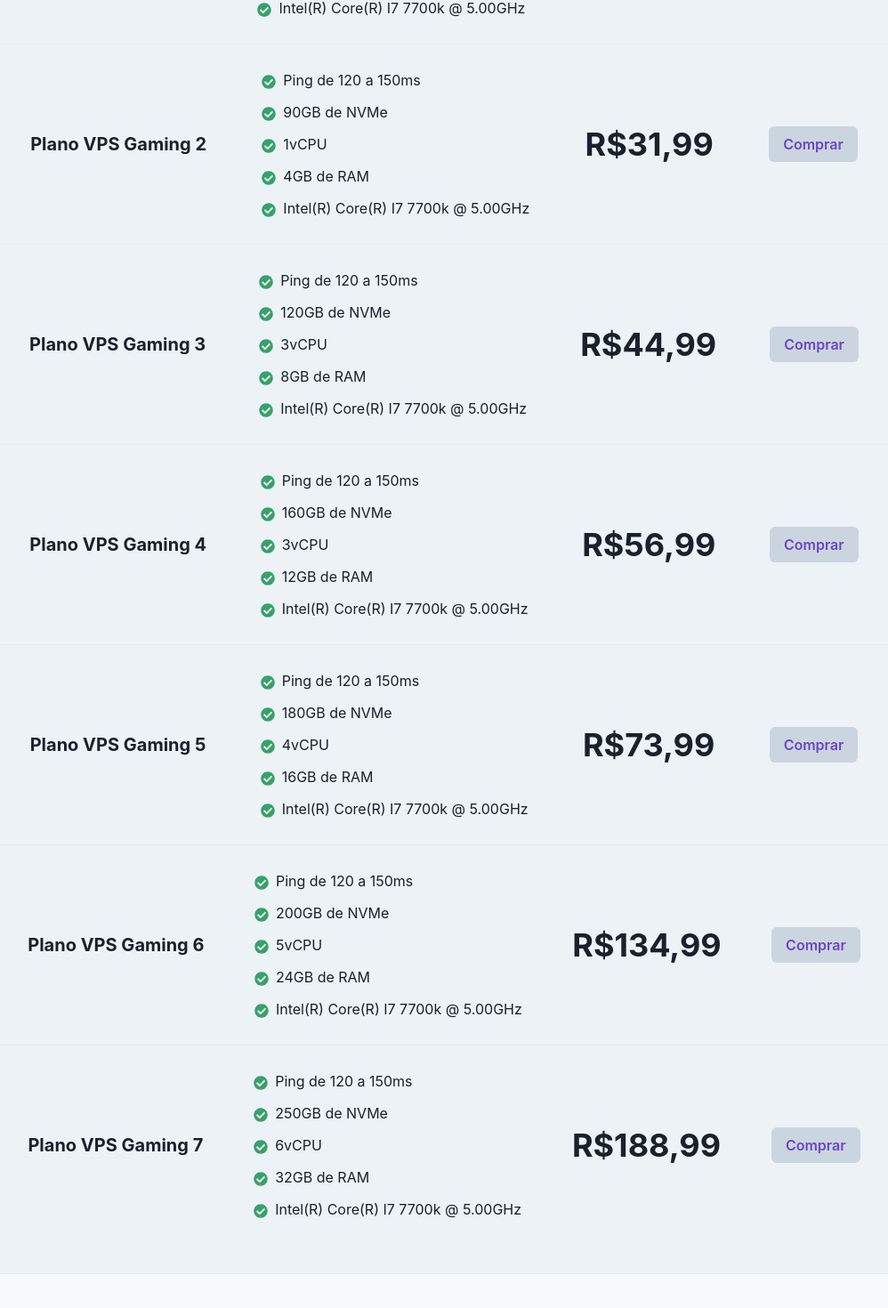
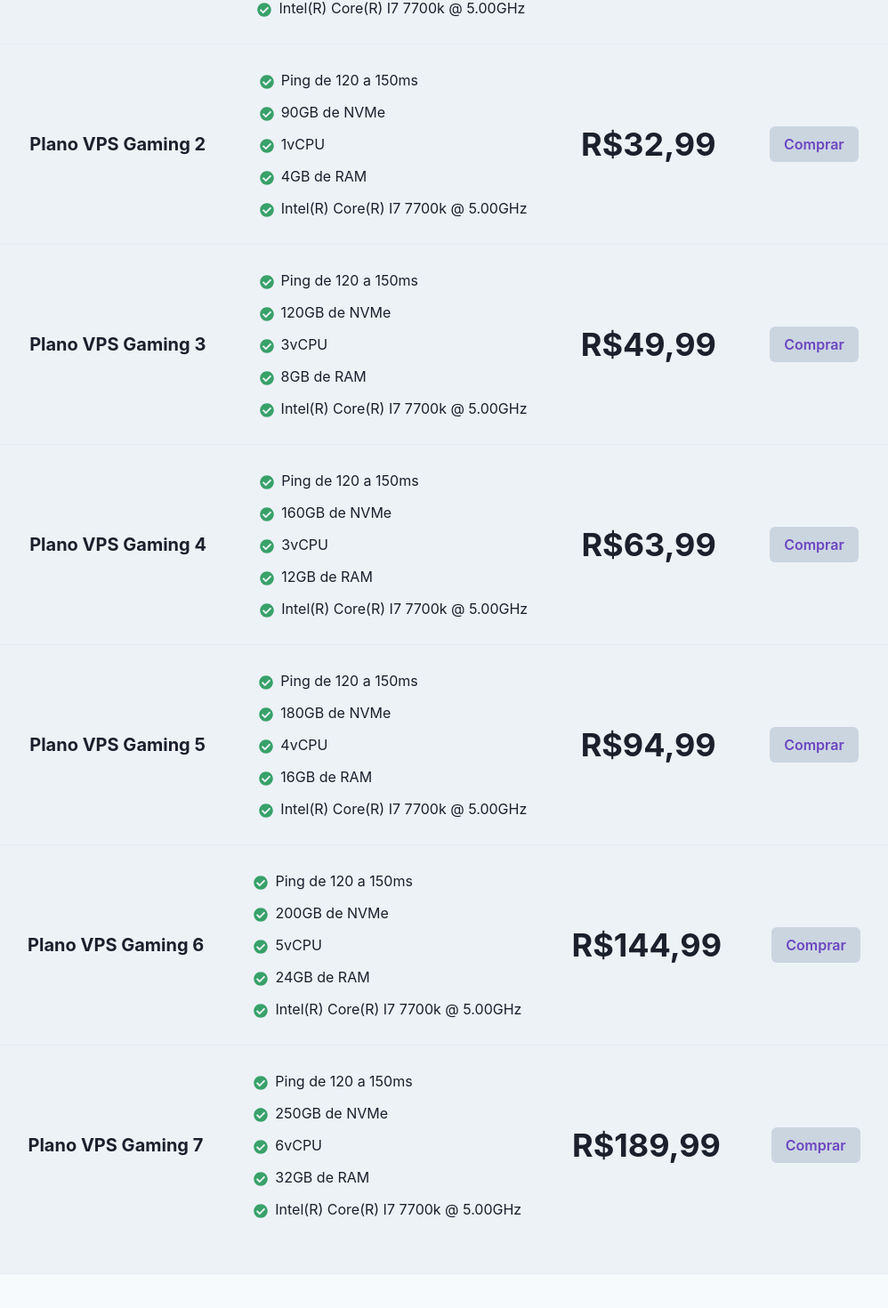
Before and after one commit to emanuelVINI01/RyzenSite, a Next.js app: page /vpsgaming in a window 1280 px wide. Shown: the part 1037-2507 px from the top of the page at 89% size, without its empty margins (261-1259 px from the left). Built offline with nearby package versions, Linux system fonts and the light colour scheme.

Commit message:
Update vpsgaming.tsx

```diff
--- a/pages/vpsgaming.tsx
+++ b/pages/vpsgaming.tsx
@@ -66,7 +66,7 @@
                         dtype="NVMe"
                         disk={90}
                         ram={4}
-                        price={"R$31,99"}
+                        price={"R$32,99"}
                         vCPU={1}
                         planName={"Plano VPS Gaming 2"}
                         cpu={"Intel(R) Core(R) I7 7700k @ 5.00GHz"} />
@@ -76,7 +76,7 @@
                         dtype="NVMe"
                         disk={120}
                         ram={8}
-                        price={"R$44,99"}
+                        price={"R$49,99"}
                         vCPU={3}
                         planName={"Plano VPS Gaming 3"}
                         cpu={"Intel(R) Core(R) I7 7700k @ 5.00GHz"} />
@@ -86,7 +86,7 @@
                         dtype="NVMe"
                         disk={160}
                         ram={12}
-                        price={"R$56,99"}
+                        price={"R$63,99"}
                         vCPU={3}
                         planName={"Plano VPS Gaming 4"}
                         cpu={"Intel(R) Core(R) I7 7700k @ 5.00GHz"} />
@@ -96,7 +96,7 @@
                         dtype="NVMe"
                         disk={180}
                         ram={16}
-                        price={"R$73,99"}
+                        price={"R$94,99"}
                         vCPU={4}
                         planName={"Plano VPS Gaming 5"}
                         cpu={"Intel(R) Core(R) I7 7700k @ 5.00GHz"} />
@@ -106,7 +106,7 @@
                         dtype="NVMe"
                         disk={200}
                         ram={24}
-                        price={"R$134,99"}
+                        price={"R$144,99"}
                         vCPU={5}
                         planName={"Plano VPS Gaming 6"}
                         cpu={"Intel(R) Core(R) I7 7700k @ 5.00GHz"} />
@@ -116,7 +116,7 @@
                         dtype="NVMe"
                         disk={250}
                         ram={32}
-                        price={"R$188,99"}
+                        price={"R$189,99"}
                         vCPU={6}
                         planName={"Plano VPS Gaming 7"}
                         cpu={"Intel(R) Core(R) I7 7700k @ 5.00GHz"} />
```
